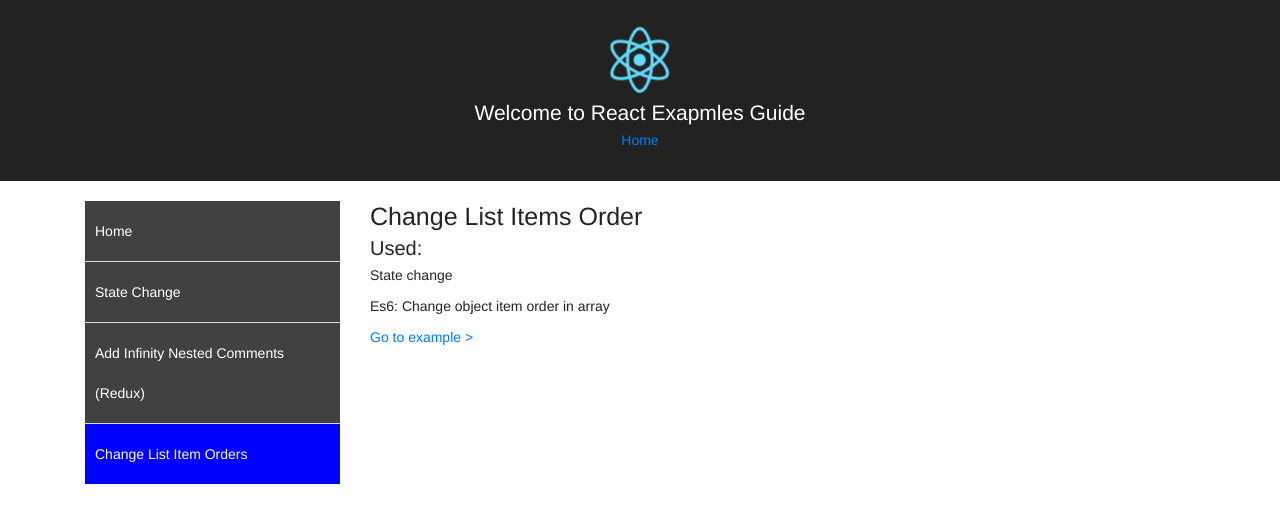
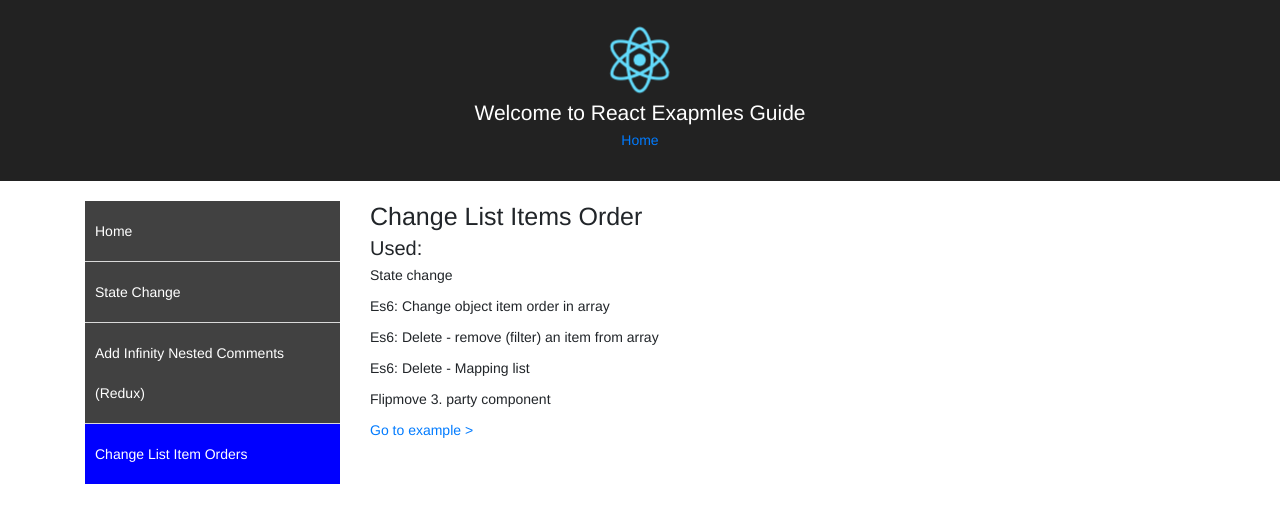
Before and after one commit to escalepion/react-example-book, a React (Create React App) app: page /change-list-order in a window 1280 px wide. Shown: the top 522 px of the page. Built offline with nearby package versions, Linux system fonts and the light colour scheme.

Commit message:
index js changes

```diff
--- a/src/components/changeListOrder/index.js
+++ b/src/components/changeListOrder/index.js
@@ -8,6 +8,9 @@ const Index = () => (
     <h2>Used:</h2>
     <p>State change</p>
     <p>Es6: Change object item order in array</p>
+    <p>Es6: Delete - remove (filter) an item from array</p>
+    <p>Es6: Delete - Mapping list</p>
+    <p>Flipmove 3. party component</p>
     <Link to="/change-list-order/app"><span className="arrows">Go to example ></span></Link>
   </div>
 );
```
